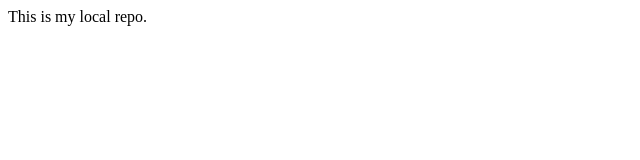
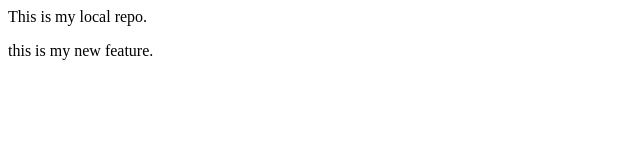
Before and after one commit to Viratankit9/localrepo, a plain HTML site: page index.html in a window 1280 px wide. Shown: the whole page, without its empty margins (0-640 px from the left). Drawn offline with Linux system fonts and the light colour scheme.

Commit message:
Add new feature

```diff
--- a/index.html
+++ b/index.html
@@ -1,3 +1,4 @@
 <P>
     This is my local repo.
 </P>
+<P> this is my new feature.</P>
```
